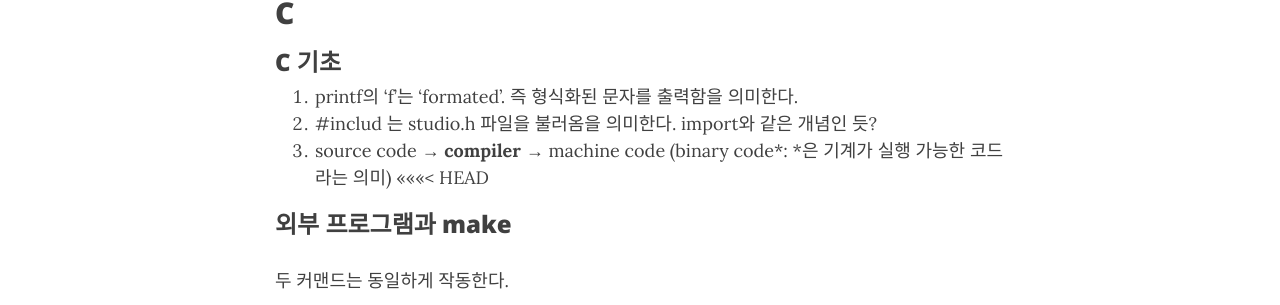
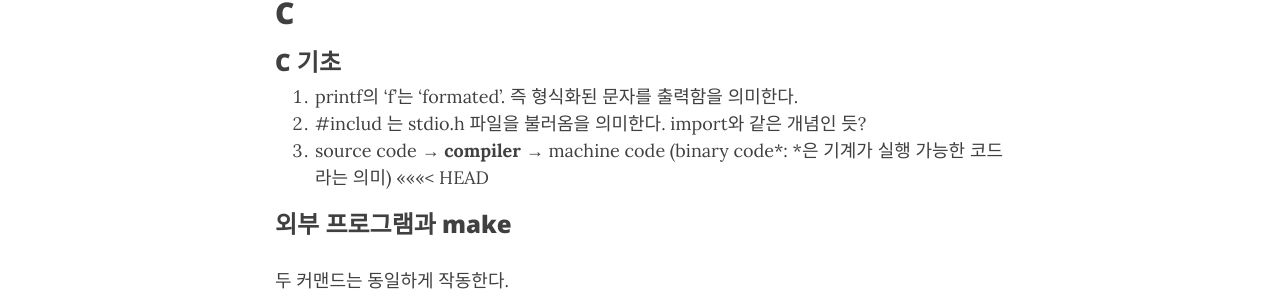
Before and after one commit to Soo-Im/Soo-Im.github.io, a Jekyll site: the page built from _posts/2021-01-14-Boostcourse-2.md, in a window 1280 px wide and 1347 px high. Shown: the part 348-653 px from the top of the window. Built offline with Jekyll 4.4.1, drawn with Linux system fonts in a browser that asks for light colours; nearby versions of some CDN libraries.

Commit message:
Update 2021-01-14-Boostcourse-2.md

```diff
--- a/_posts/2021-01-14-Boostcourse-2.md
+++ b/_posts/2021-01-14-Boostcourse-2.md
@@ -11,7 +11,7 @@ comments: true
 ## C
 ### C 기초
 1. printf의 'f'는 'formated'. 즉 형식화된 문자를 출력함을 의미한다.
-2. &#35;includ <studio.h>는 studio.h 파일을 불러옴을 의미한다. import와 같은 개념인 듯?
+2. &#35;includ <stuio.h>는 stdio.h 파일을 불러옴을 의미한다. import와 같은 개념인 듯?
 3. source code &#8594; **compiler** &#8594; machine code (binary code*: *은 기계가 실행 가능한 코드라는 의미)
 <<<<<<< HEAD
 
```
